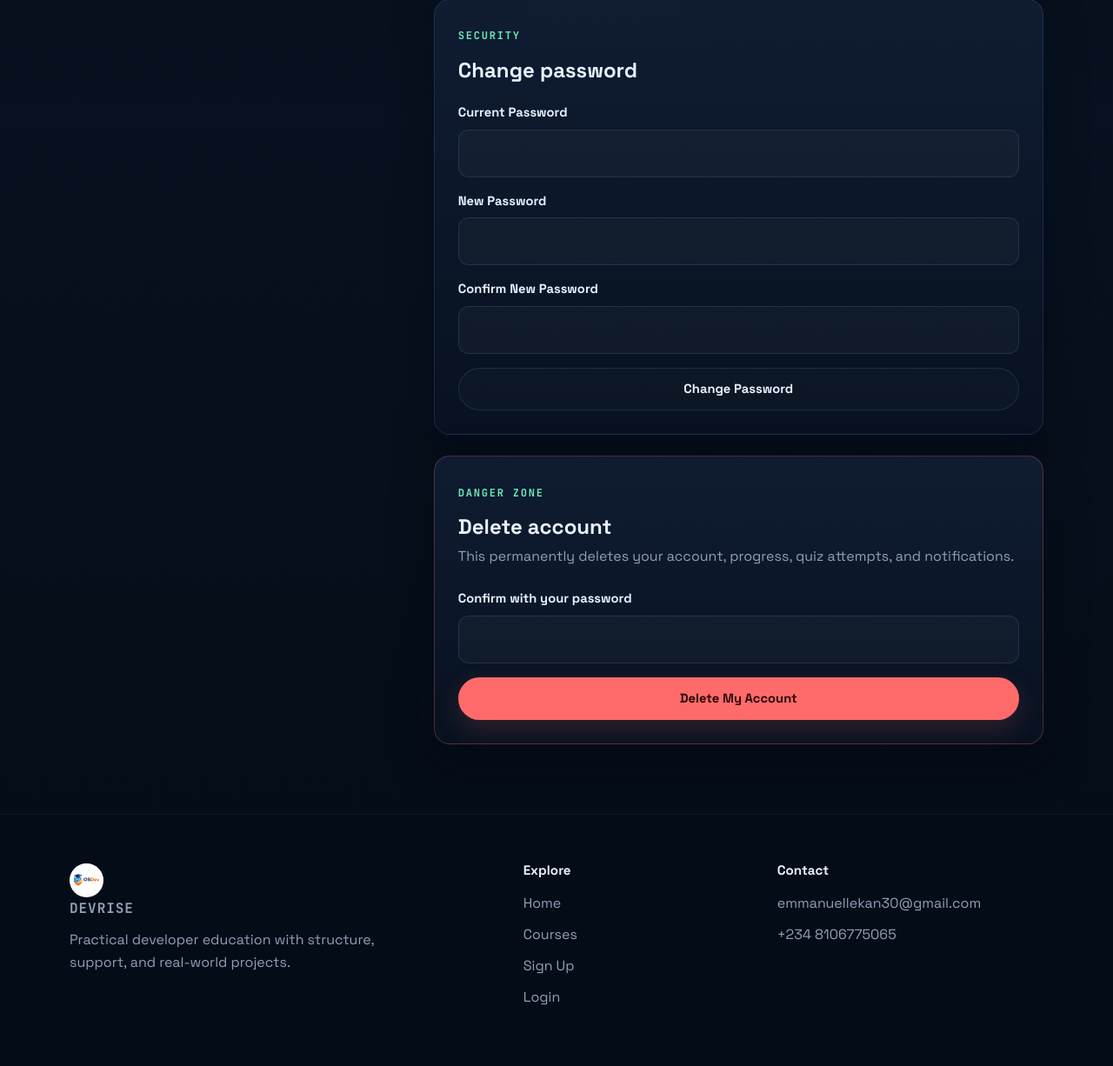
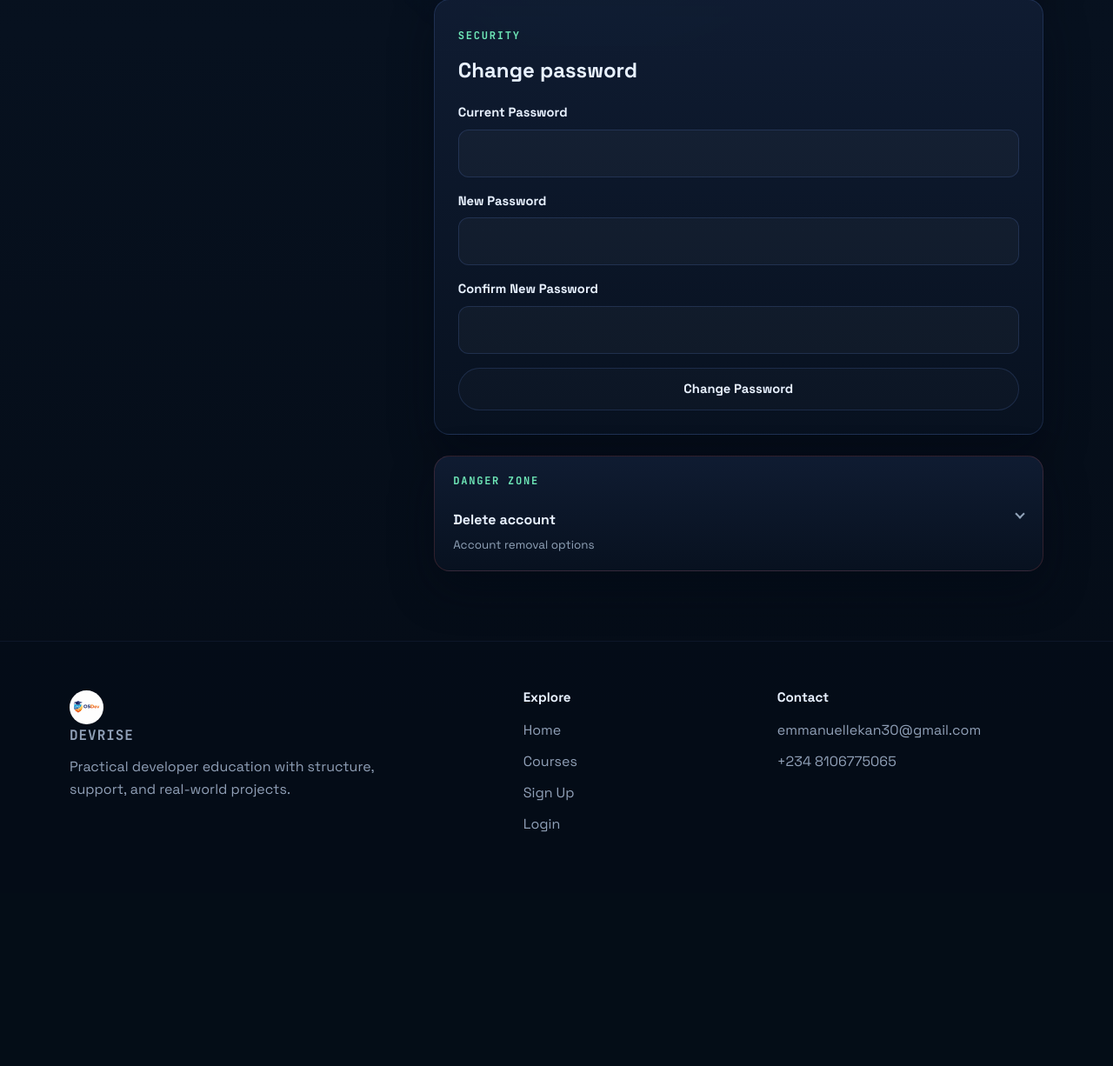
Before and after one commit to Emmanuellekan/My_tutorial_site, a Flask app: page /profile in a window 1280 px wide. Shown: the part 951-2177 px from the top of the page at 87% size. After the commit the page ends 1908 px from the top, so only its background shows below. Run offline with Flask 3, Linux system fonts and the light colour scheme; a user stored in the database is signed in; some libraries are stand-ins or nearby versions.

Commit message:
update delete button

```diff
--- a/app/route.py
+++ b/app/route.py
@@ -205,6 +205,10 @@ def register_app(app, db):
     @main.route('/account/delete', methods=['POST'])
     @login_required
     def delete_account():
+        if request.form.get('confirm_delete') != 'yes':
+            flash('Please confirm that you understand account deletion is permanent.', 'error')
+            return redirect(url_for('main.profile'))
+
         password = request.form.get('password', '')
         if not check_password_hash(current_user.password, password):
             flash('Your password is incorrect. Your account was not deleted.', 'error')
--- a/static/css/main.css
+++ b/static/css/main.css
@@ -834,7 +834,129 @@ body.light-theme .choice-pill:has(input:checked) {
 }
 
 .profile-danger-card {
+  border-color: rgba(255, 107, 107, 0.16);
+}
+
+.profile-danger-disclosure {
+  padding: 0;
+}
+
+.profile-danger-disclosure[open] {
+  border-color: rgba(255, 107, 107, 0.32);
+}
+
+.profile-danger-summary {
+  display: flex;
+  align-items: center;
+  justify-content: space-between;
+  gap: 1rem;
+  padding: 1.15rem 1.35rem;
+  list-style: none;
+  cursor: pointer;
+}
+
+.profile-danger-summary::-webkit-details-marker {
+  display: none;
+}
+
+.profile-danger-summary:focus-visible {
+  outline: 2px solid #58a6ff;
+  outline-offset: -3px;
+}
+
+.profile-danger-summary::after {
+  width: 0.5rem;
+  height: 0.5rem;
+  flex: 0 0 auto;
+  border-right: 2px solid #92a4ba;
+  border-bottom: 2px solid #92a4ba;
+  content: '';
+  transform: rotate(45deg);
+  transition: transform 0.2s ease;
+}
+
+.profile-danger-disclosure[open] .profile-danger-summary::after {
+  transform: rotate(225deg);
+}
+
+.profile-danger-summary-copy {
+  display: grid;
+  gap: 0.35rem;
+}
+
+.profile-danger-summary-copy strong {
+  color: #e8f1ff;
+  font-size: 1rem;
+  font-weight: 600;
+}
+
+.profile-danger-summary-copy > span:last-child {
+  color: #92a4ba;
+  font-size: 0.84rem;
+}
+
+.profile-danger-content {
+  padding: 0 1.35rem 1.35rem;
+}
+
+.profile-danger-content > p {
+  color: #a8b7c9;
+  font-size: 0.9rem;
+}
+
+.profile-delete-ack {
+  display: flex;
+  align-items: flex-start;
+  gap: 0.65rem;
+  color: #c3cfdd;
+  font-size: 0.9rem;
+}
+
+.profile-delete-ack input {
+  width: 1rem;
+  height: 1rem;
+  flex: 0 0 auto;
+  margin: 0.15rem 0 0;
+  accent-color: #c75b5b;
+}
+
+.btn-danger-quiet {
+  min-height: 2.5rem;
+  justify-self: start;
+  padding: 0.6rem 1rem;
   border-color: rgba(255, 107, 107, 0.28);
+  background: transparent;
+  color: #f09b9b;
+  font-weight: 600;
+  box-shadow: none;
+}
+
+.btn-danger-quiet:hover {
+  transform: none;
+  border-color: rgba(255, 107, 107, 0.5);
+  background: rgba(255, 107, 107, 0.08);
+  color: #ffb4b4;
+}
+
+body.light-theme .profile-danger-summary-copy strong {
+  color: #24364a;
+}
+
+body.light-theme .profile-danger-summary-copy > span:last-child,
+body.light-theme .profile-danger-content > p {
+  color: #596b7e;
+}
+
+body.light-theme .profile-delete-ack {
+  color: #35485d;
+}
+
+body.light-theme .btn-danger-quiet {
+  color: #a33333;
+}
+
+body.light-theme .btn-danger-quiet:hover {
+  color: #842727;
 }
 
 .profile-card {
--- a/templates/profile.html
+++ b/templates/profile.html
@@ -64,15 +64,23 @@
         </form>
       </div>
 
-      <div class="card profile-form-card profile-danger-card reveal">
+      <details class="card profile-danger-card profile-danger-disclosure reveal">
+        <summary class="profile-danger-summary">
+          <span class="profile-danger-summary-copy">
             <span class="eyebrow">Danger zone</span>
-        <h2>Delete account</h2>
+            <strong>Delete account</strong>
+            <span>Account removal options</span>
+          </span>
+        </summary>
+        <div class="profile-danger-content">
           <p>This permanently deletes your account, progress, quiz attempts, and notifications.</p>
           <form class="auth-form" method="POST" action="{{ url_for('main.delete_account') }}" onsubmit="return confirm('Delete your account permanently? This cannot be undone.');">
+            <label class="profile-delete-ack"><input type="checkbox" name="confirm_delete" value="yes" required><span>I understand this action is permanent.</span></label>
             <label class="form-field"><span>Confirm with your password</span><input type="password" name="password" autocomplete="current-password" required></label>
-          <button type="submit" class="btn btn-danger">Delete My Account</button>
+            <button type="submit" class="btn btn-danger-quiet">Delete account</button>
           </form>
         </div>
+      </details>
     </div>
   </div>
 </section>
```
Lines whose indentation alone changed are shown as unchanged.
